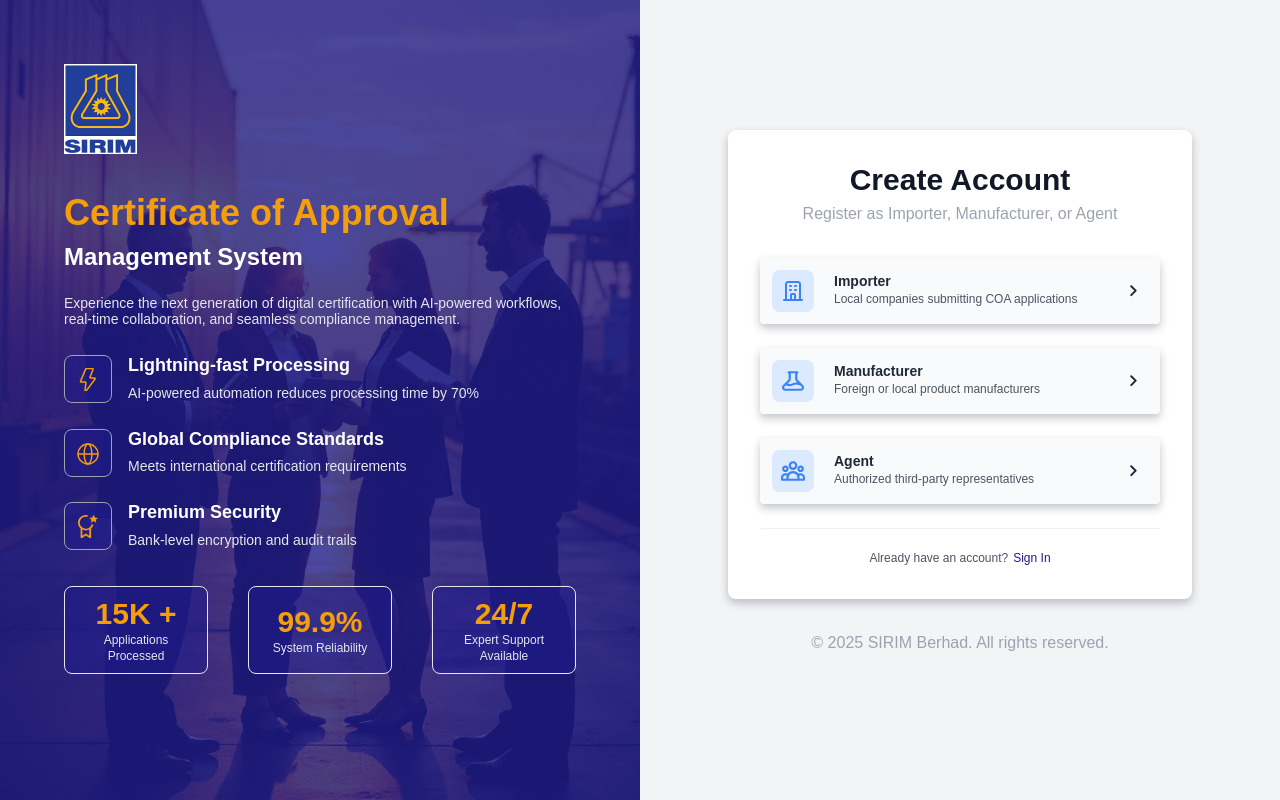
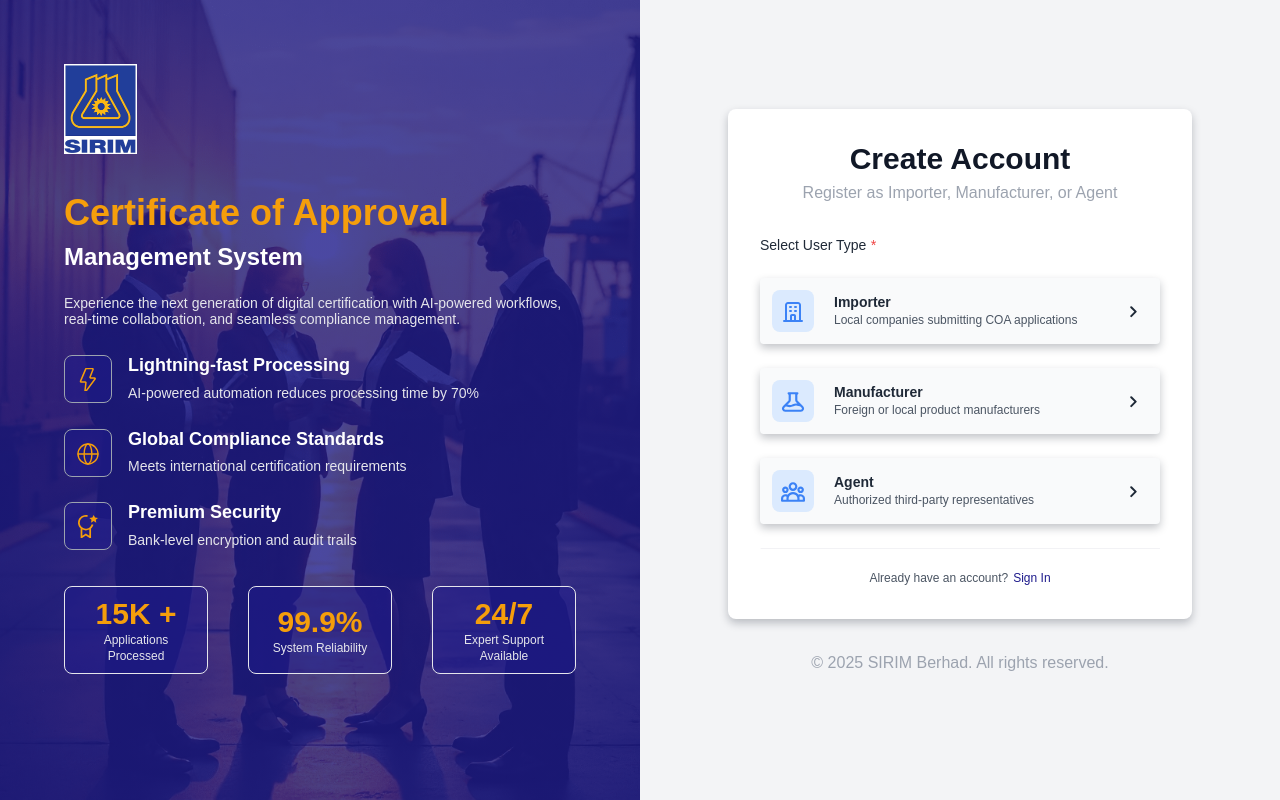
Before and after one commit to MilindaKaushika/sirim-web-portal, an Angular app: page /create-account in a window 1280 px wide. Built offline with nearby package versions, Linux system fonts and the light colour scheme; what ngx-material-timepicker would draw is missing.

Commit message:
add changes

```diff
--- a/src/app/create-account/create-account.component.css
+++ b/src/app/create-account/create-account.component.css
@@ -68,7 +68,7 @@
   display: flex;
   justify-content: center;
   align-items: center;
-  background: rgba(30, 27, 140, 0.5);
+  background: var(--sirim-processing-list);
   border-radius: 8px;
   border: 1px solid var(--sirim-text-muted);
 }
@@ -174,6 +174,14 @@
   font-size: var(--regular-medium-font) !important;
 }
 
+.create-box h3 {
+  width: 100%;
+  font-size: 14px;
+  font-weight: 400;
+  color: var(--sirim-text-default);
+  margin-bottom: 24px;
+}
+
 .border-line {
   background: url("/assets/icons/line.svg");
   height: 1px;
@@ -203,17 +211,18 @@
   display: flex;
   align-items: center;
   justify-content: space-between;
+  word-break: break-word;
   padding: 12px;
   margin-bottom: 24px;
   align-self: stretch;
   border-radius: 4px;
   background: var(--sirim-bg-subtle);
-  box-shadow: 0 4px 8px 0 rgba(17, 24, 39, 0.25);
+  box-shadow: 0 4px 8px 0 var(--create-account-outershadow);
 }
 
 .user-type-box .icon-box {
-  width: 42px;
-  height: 42px;
+  min-width: 42px;
+  min-height: 42px;
   display: flex;
   justify-content: center;
   align-items: center;
@@ -237,7 +246,7 @@
   justify-content: center;
 }
 
-.custom-icon-button .mat-icon{
+.custom-icon-button .mat-icon {
   position: relative;
   color: var(--sirim-text-default);
   top: -2px;
@@ -245,8 +254,14 @@
   height: auto;
 }
 
+.custom-icon-button:hover {
+  background: var(--sirim-info-bg) !important;
+  color: var(--sirim-info-primary) !important;
+}
+
 .content-text {
   display: flex;
+  gap: 2px;
   flex-direction: column;
 }
 
@@ -261,6 +276,7 @@
 .user-type-box p {
   color: var(--sirim-text-subtle);
   font-size: var(--regular-small-font) !important;
+  line-height: 15px;
   font-weight: 400;
   margin: 0;
   padding: 0;
--- a/src/app/create-account/create-account.component.html
+++ b/src/app/create-account/create-account.component.html
@@ -60,6 +60,7 @@
           <div class="create-box">
             <h2>Create Account</h2>
             <p>Register as Importer, Manufacturer, or Agent</p>
+            <h3>Select User Type <i class="input-required">*</i></h3>
             <div class="user-type-box">
               <div class="fist-row">
                 <div class="icon-box">
--- a/src/app/login/login.component.css
+++ b/src/app/login/login.component.css
@@ -68,7 +68,7 @@
   display: flex;
   justify-content: center;
   align-items: center;
-  background: rgba(30, 27, 140, 0.5);
+  background: var(--sirim-processing-list);
   border-radius: 8px;
   border: 1px solid var(--sirim-text-muted);
 }
--- a/src/styles.css
+++ b/src/styles.css
@@ -92,8 +92,10 @@
   /*Opacity Reduce Colors*/
   --sirim-secondary-bg-btn: rgba(30, 27, 140, 0.25);
   --sirim-logout-btn: rgba(156, 163, 175, 0.5);
+  --sirim-processing-list: rgba(30, 27, 140, 0.5);
   --dropdown-menu-list-inershadow: rgba(0, 0, 0, 0.1);
   --dropdown-menu-list-outershadow: rgba(0, 0, 0, 0.05);
+  --create-account-outershadow: rgba(17, 24, 39, 0.25);
 
   /*Typography Font Styles (Display)*/
   --h1-large-bold-font: 2.25rem; /*36px*/
@@ -198,6 +200,14 @@
   /*Clock*/
   --sirim-clock-base: #0F172A;
   --sirim-clock-active-color: #ffffff;
+
+  /*Opacity Reduce Colors*/
+  --sirim-secondary-bg-btn: rgba(30, 27, 140, 0.25);
+  --sirim-logout-btn: rgba(156, 163, 175, 0.5);
+  --sirim-processing-list: rgba(30, 27, 140, 0.5);
+  --dropdown-menu-list-inershadow: rgba(0, 0, 0, 0.1);
+  --dropdown-menu-list-outershadow: rgba(0, 0, 0, 0.05);
+  --create-account-outershadow: rgba(17, 24, 39, 0.25);
 }
 
 /*Primary Buttons List*/
@@ -839,6 +849,10 @@
   margin-top: 20px;
 }
 
+.input-required{
+  color: var(--sirim-error-primary);
+}
+
 /*Input Field (Small) Size (32px)*/
 .small-size .mat-form-field-infix {
   display: block;
```
